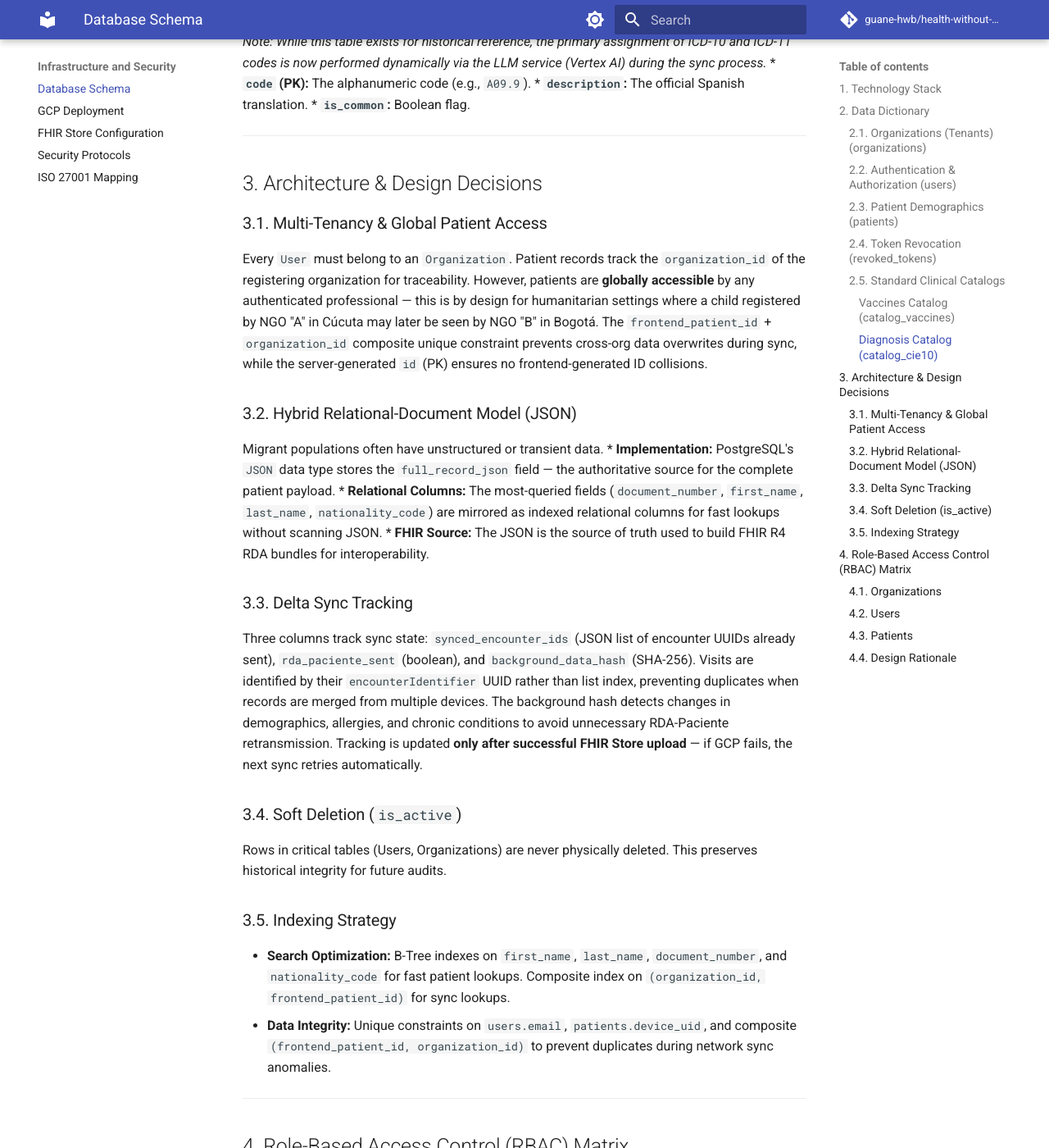
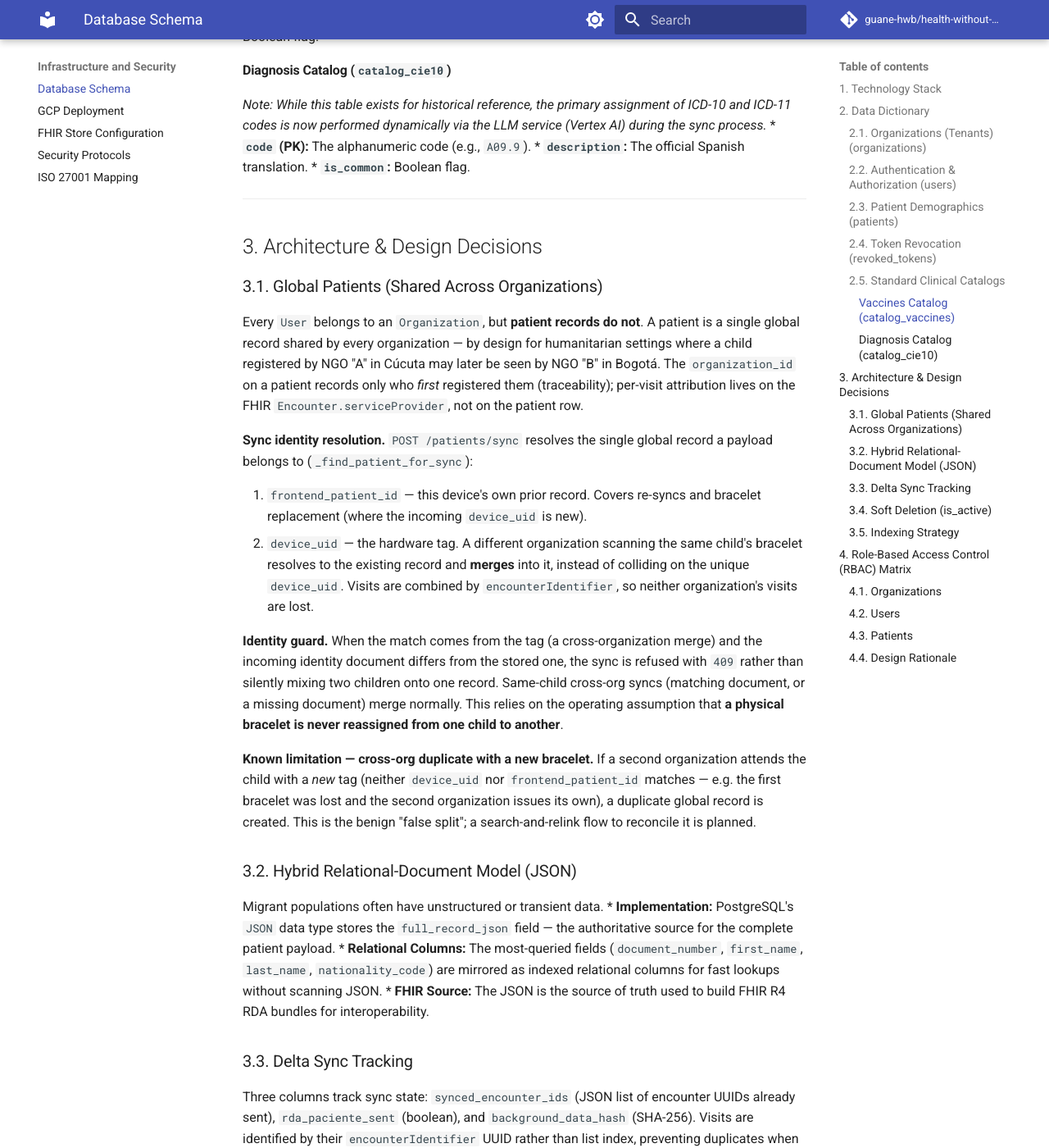
Before and after one commit to guane-hwb/health-without-borders, an MkDocs documentation site: the page built from docs/infrastructure/database.md, in a window 1280 px wide and 1400 px high, scrolled down 4255 px. Shown: the whole window at 82% size. Built offline with MkDocs 1.6.1 and Material for MkDocs 9.7.7, drawn with Linux system fonts in a browser that asks for light colours; comment, search, counter and statistics services are not loaded; some of the changed text lies outside the part shown.

Commit message:
:memo: Update security and deployment documentation to clarify global patient access and multi-tenancy roles

```diff
--- a/docs/infrastructure/database.md
+++ b/docs/infrastructure/database.md
@@ -69,8 +69,8 @@ Stores the core identity data of migrant children. Relational columns mirror the
 
 **Constraints:**
 
-- `UNIQUE(frontend_patient_id, organization_id)` — Two organizations can independently register the same frontend-generated ID without collision.
-- `UNIQUE(device_uid)` — A hardware bracelet can only be linked to one patient globally.
+- `UNIQUE(device_uid)` — A hardware bracelet is linked to exactly one patient globally. This is the primary identity key for cross-organization sync (see § 3.1).
+- `UNIQUE(frontend_patient_id, organization_id)` — A residual constraint from the earlier org-scoped model. It is no longer the sync identity mechanism (sync now resolves and merges globally) and remains only as a defensive guard against a single organization's device double-inserting the same frontend-generated ID.
 
 ### 2.4. Token Revocation (`revoked_tokens`)
 
@@ -100,8 +100,17 @@ Based on the **CVX** (Code for Vaccine Administered) standard.
 
 ## 3. Architecture & Design Decisions
 
-### 3.1. Multi-Tenancy & Global Patient Access
-Every `User` must belong to an `Organization`. Patient records track the `organization_id` of the registering organization for traceability. However, patients are **globally accessible** by any authenticated professional — this is by design for humanitarian settings where a child registered by NGO "A" in Cúcuta may later be seen by NGO "B" in Bogotá. The `frontend_patient_id` + `organization_id` composite unique constraint prevents cross-org data overwrites during sync, while the server-generated `id` (PK) ensures no frontend-generated ID collisions.
+### 3.1. Global Patients (Shared Across Organizations)
+Every `User` belongs to an `Organization`, but **patient records do not**. A patient is a single global record shared by every organization — by design for humanitarian settings where a child registered by NGO "A" in Cúcuta may later be seen by NGO "B" in Bogotá. The `organization_id` on a patient records only who *first* registered them (traceability); per-visit attribution lives on the FHIR `Encounter.serviceProvider`, not on the patient row.
+
+**Sync identity resolution.** `POST /patients/sync` resolves the single global record a payload belongs to (`_find_patient_for_sync`):
+
+1. `frontend_patient_id` — this device's own prior record. Covers re-syncs and bracelet replacement (where the incoming `device_uid` is new).
+2. `device_uid` — the hardware tag. A different organization scanning the same child's bracelet resolves to the existing record and **merges** into it, instead of colliding on the unique `device_uid`. Visits are combined by `encounterIdentifier`, so neither organization's visits are lost.
+
+**Identity guard.** When the match comes from the tag (a cross-organization merge) and the incoming identity document differs from the stored one, the sync is refused with `409` rather than silently mixing two children onto one record. Same-child cross-org syncs (matching document, or a missing document) merge normally. This relies on the operating assumption that **a physical bracelet is never reassigned from one child to another**.
+
+**Known limitation — cross-org duplicate with a new bracelet.** If a second organization attends the child with a *new* tag (neither `device_uid` nor `frontend_patient_id` matches — e.g. the first bracelet was lost and the second organization issues its own), a duplicate global record is created. This is the benign "false split"; a search-and-relink flow to reconcile it is planned.
 
 ### 3.2. Hybrid Relational-Document Model (JSON)
 Migrant populations often have unstructured or transient data.
@@ -116,8 +125,8 @@ Three columns track sync state: `synced_encounter_ids` (JSON list of encounter U
 Rows in critical tables (Users, Organizations) are never physically deleted. This preserves historical integrity for future audits.
 
 ### 3.5. Indexing Strategy
-* **Search Optimization:** B-Tree indexes on `first_name`, `last_name`, `document_number`, and `nationality_code` for fast patient lookups. Composite index on `(organization_id, frontend_patient_id)` for sync lookups.
-* **Data Integrity:** Unique constraints on `users.email`, `patients.device_uid`, and composite `(frontend_patient_id, organization_id)` to prevent duplicates during network sync anomalies.
+* **Search Optimization:** B-Tree indexes on `first_name`, `last_name`, `document_number`, and `nationality_code` for fast patient lookups. Sync identity now resolves by `device_uid` (unique) and `frontend_patient_id` (indexed); the composite `(organization_id, frontend_patient_id)` index is retained but no longer on the sync path.
+* **Data Integrity:** Unique constraints on `users.email` and `patients.device_uid`. The composite `(frontend_patient_id, organization_id)` constraint is retained from the org-scoped model as a defensive guard (see § 2.3).
 
 ---
 
@@ -152,5 +161,5 @@ Rows in critical tables (Users, Organizations) are never physically deleted. Thi
 ### 4.4. Design Rationale
 
 - **`superadmin` has zero clinical access.** It is a platform administrator role. It cannot read, create, or modify any patient record.
-- **`org_admin` manages staff, not patients.** It can provision and list users within its organization but has no access to clinical data.
-- **Multi-tenancy is enforced at the query level**, not just the role check. Every database query is automatically scoped to `current_user.organization_id`.
+- **`org_admin` manages staff.** It provisions and lists `doctor`/`nurse` users within its organization and has no access to the `sync` (write) path. Per § 4.3, the current code does grant `org_admin` read access to patients via `scan` and `search`.
+- **Patient data is global, not tenant-scoped.** Patient reads and writes (`scan`, `search`, `sync`) are intentionally *not* filtered by `current_user.organization_id` — any authenticated clinician can reach any patient. Tenant scoping applies only to the **Organizations** and **Users** administration endpoints, where each `org_admin` is confined to its own organization. Cross-organization access to a patient record is therefore expected behavior, not a vulnerability.
```
Also changed, not shown: SECURITY.md (+3 -1 lines), docs/deployment/pilot-readiness.md (+2 -2 lines), docs/infrastructure/security.md (+1 -1 lines).
